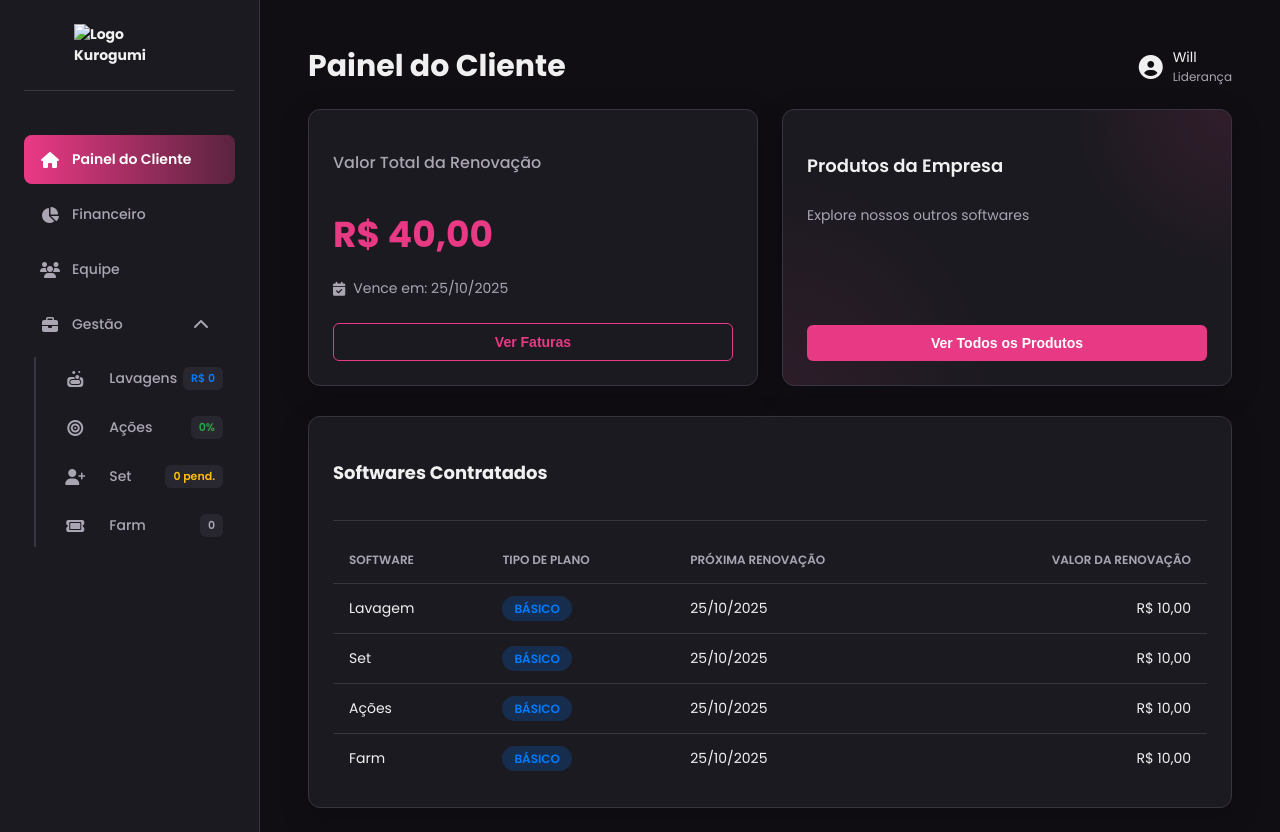
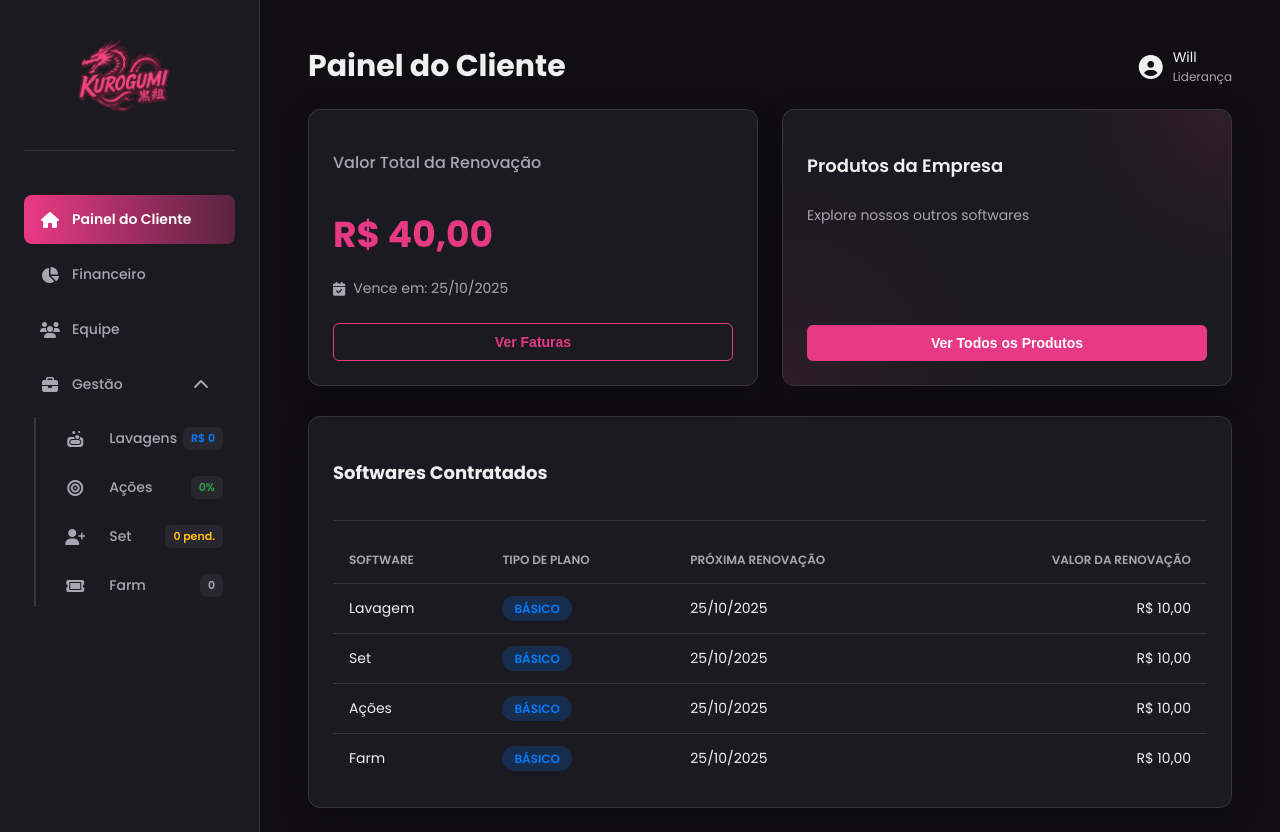
Before and after one commit to sincesett7/SettBarber, a website: page dashboard.html in a window 1280 px wide. Drawn offline with nearby package versions, Linux system fonts and the light colour scheme.

Commit message:
upload-imagem

```diff
--- a/dashboard.html
+++ b/dashboard.html
@@ -18,7 +18,7 @@
         <aside class="sidebar">
             <div class="sidebar-header">
                  <div class="logo">
-                     <img src="../images/image.png" alt="Logo Kurogumi">
+                     <img src="image.png" alt="Logo Kurogumi">
                 </div>
             </div>
             <nav class="sidebar-nav">
```
Also changed, not shown: image.png (added).
